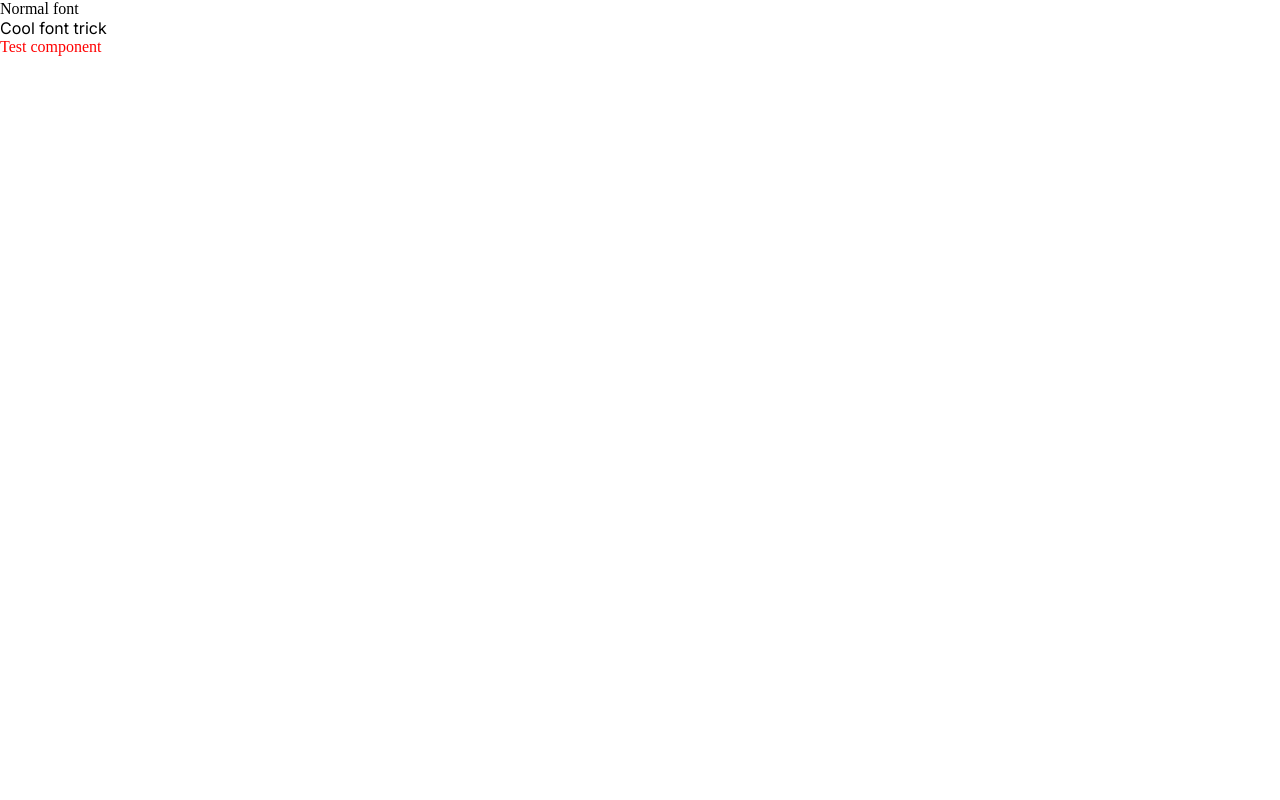
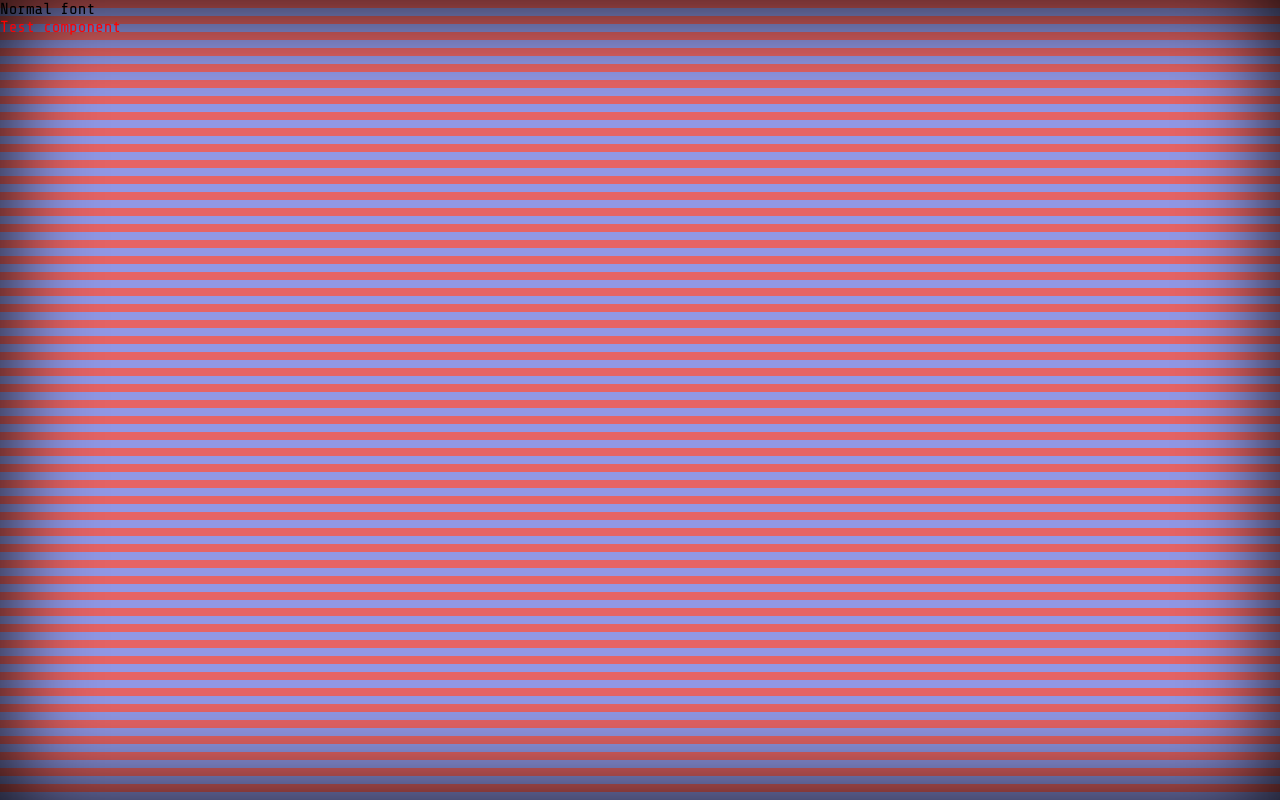
Before and after one commit to ronituohino/website, a Next.js app: page / in a window 1280 px wide. Built offline with nearby package versions, Linux system fonts and the light colour scheme.

Commit message:
Add Background styling

```diff
--- /dev/null
+++ b/components/Text/index.tsx
@@ -0,0 +1 @@
+export function Text() {}
--- a/pages/index.tsx
+++ b/pages/index.tsx
@@ -1,14 +1,13 @@
-import { Inter } from "@next/font/google";
+import { Share_Tech_Mono } from "@next/font/google";
 import { Test } from "../components/Test/Test";
 
-const inter = Inter({ subsets: ["latin"] });
+const shareTechMono = Share_Tech_Mono({ weight: "400" });
 
 export default function Home() {
   return (
     <>
-      <main>
+      <main className={shareTechMono.className}>
         <p>Normal font</p>
-        <p className={inter.className}>Cool font trick</p>
         <Test />
       </main>
     </>
--- a/styles/globals.css
+++ b/styles/globals.css
@@ -6,6 +6,9 @@
     "Fira Mono", "Droid Sans Mono", "Courier New", monospace;
 
   --primary: #000000;
+
+  --bg-stripe1: #e66465;
+  --bg-stripe2: #9198e5;
 }
 
 * {
@@ -20,6 +23,17 @@ body {
   overflow-x: hidden;
 }
 
+html {
+  height: 100%;
+  box-shadow: inset 0 0 100px black;
+  background-image: repeating-linear-gradient(
+    var(--bg-stripe1),
+    var(--bg-stripe1) 1vh,
+    var(--bg-stripe2) 1vh,
+    var(--bg-stripe2) 2vh
+  );
+}
+
 a {
   color: inherit;
   text-decoration: none;
```
Also changed, not shown: 1 other file (tests, documents, lock files or other folders).
